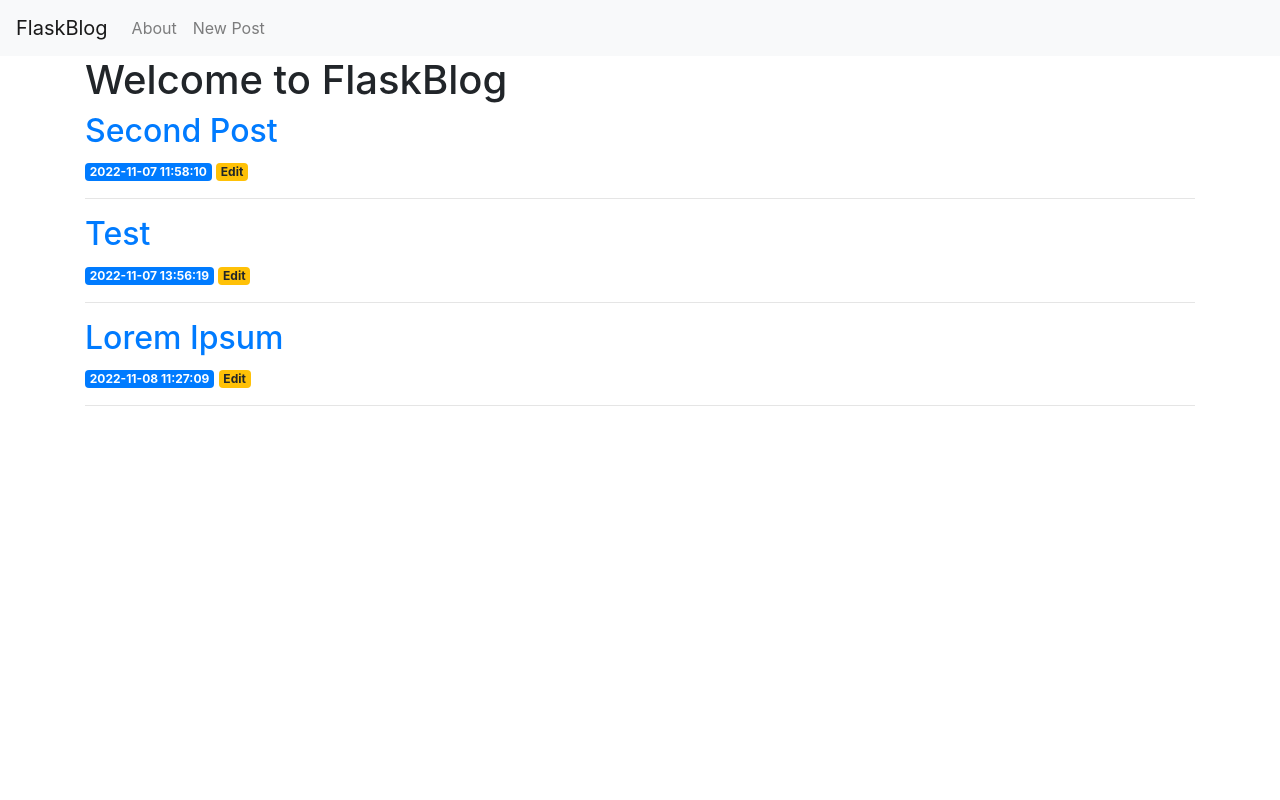
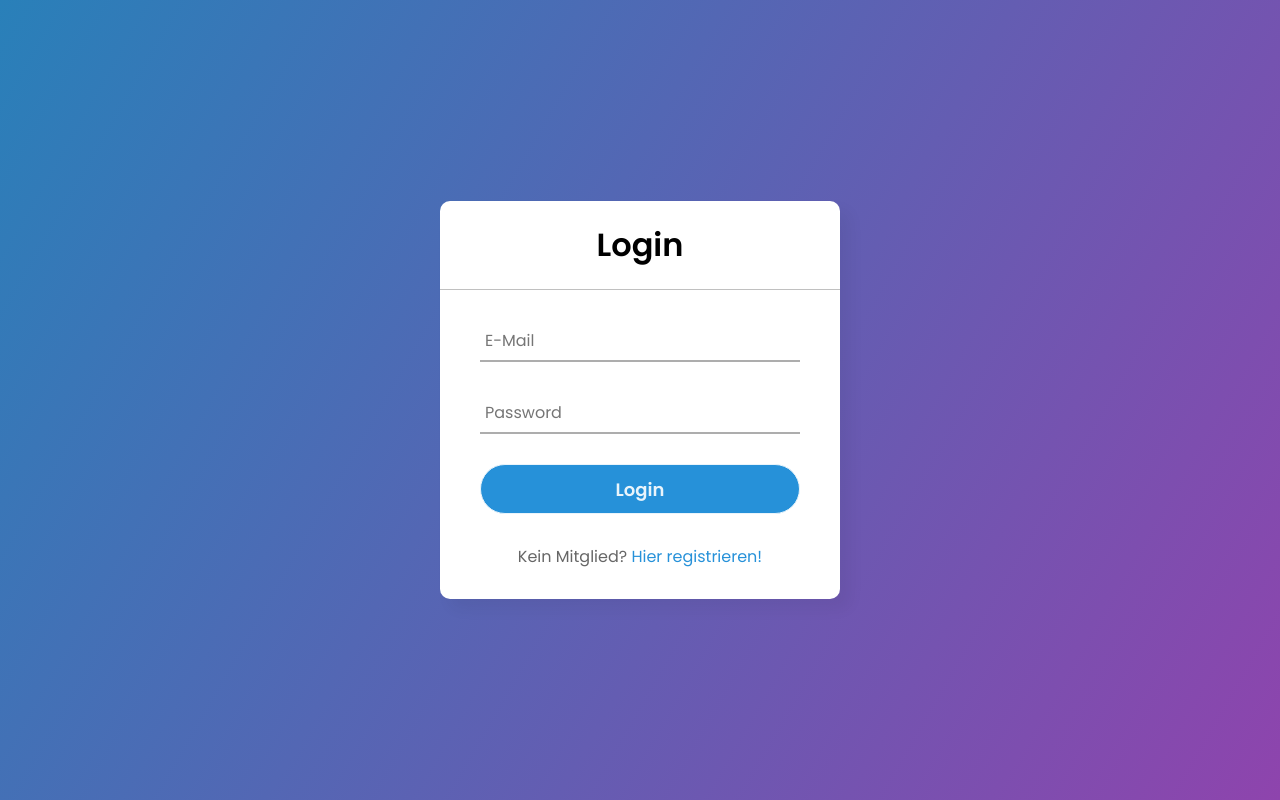
Before and after one commit to Boomhunt3r/FI001-Lehrerkalender, a Flask app: page / in a window 1280 px wide. Run offline with Flask 2, Linux system fonts and the light colour scheme; data comes from the database, SQL or seed files in the repository; both versions use the stored data as it was after the commit; some libraries are stand-ins or nearby versions.

Commit message:
ahahahahah

```diff
--- a/Server.py
+++ b/Server.py
@@ -2,6 +2,12 @@ import sqlite3
 from flask import Flask, render_template, request, url_for, flash, redirect
 from werkzeug.exceptions import abort
 import datatime
+
+
+
+app = Flask(__name__)
+app.config['SECRET KEY'] = 'Der geheime geheim Key'
+app.config['DEBUG'] = True
 
 def get_db_connection():
     conn = sqlite3.connect('database.db')
@@ -17,15 +23,12 @@ def get_post(post_id):
         abort(404)
     return post
 
-app = Flask(__name__)
-app.config['SECRET KEY'] = 'Der geheime geheim Key'
-
 @app.route('/')
 def index():
-    conn = get_db_connection()
-    posts = conn.execute('SELECT * FROM posts').fetchall()
-    conn.close()
-    return render_template('index.html', posts=posts)
+    #conn = get_db_connection()
+    #posts = conn.execute('SELECT * FROM posts').fetchall()
+    #conn.close()
+    return render_template('index.html')
 
 @app.route('/<int:post_id>')
 def post(post_id):
--- a/main.py
+++ b/main.py
@@ -1,6 +1,6 @@
 from flask import Blueprint, render_template
 from flask_login import login_required, current_user
-from . import Server
+import Server
 
 main = Blueprint('main', __name__)
 
@@ -8,7 +8,3 @@ main = Blueprint('main', __name__)
 @login_required
 def index():
     Server.index()
-
-@main.route('/profile')
-def profile():
-    return render_template('profile.html', name=current_user.name)
--- a/static/css/style.css
+++ b/static/css/style.css
@@ -1,6 +1,120 @@
-h1 {
-    border: 2px #eee solid;
-    color: brown;
-    text-align: center;
-    padding: 10px;
+@import url('https://fonts.googleapis.com/css2?family=Noto+Sans:wght@700&family=Poppins:wght@400;500;600&display=swap');
+*{
+  margin: 0;
+  padding: 0;
+  box-sizing: border-box;
+  font-family: "Poppins", sans-serif;
 }
+body{
+  margin: 0;
+  padding: 0;
+  background: linear-gradient(120deg,#2980b9, #8e44ad);
+  height: 100vh;
+  overflow: hidden;
+}
+.center{
+  position: absolute;
+  top: 50%;
+  left: 50%;
+  transform: translate(-50%, -50%);
+  width: 400px;
+  background: white;
+  border-radius: 10px;
+  box-shadow: 10px 10px 15px rgba(0,0,0,0.05);
+}
+.center h1{
+  text-align: center;
+  padding: 20px 0;
+  border-bottom: 1px solid silver;
+}
+.center form{
+  padding: 0 40px;
+  box-sizing: border-box;
+}
+form .txt_field{
+  position: relative;
+  border-bottom: 2px solid #adadad;
+  margin: 30px 0;
+}
+.txt_field input{
+  width: 100%;
+  padding: 0 5px;
+  height: 40px;
+  font-size: 16px;
+  border: none;
+  background: none;
+  outline: none;
+}
+.txt_field label{
+  position: absolute;
+  top: 50%;
+  left: 5px;
+  color: #adadad;
+  transform: translateY(-50%);
+  font-size: 16px;
+  pointer-events: none;
+  transition: .5s;
+}
+.txt_field span::before{
+  content: '';
+  position: absolute;
+  top: 40px;
+  left: 0;
+  width: 0%;
+  height: 2px;
+  background: #2691d9;
+  transition: .5s;
+}
+.txt_field input:focus ~ label,
+.txt_field input:valid ~ label{
+  top: -5px;
+  color: #2691d9;
+}
+.txt_field input:focus ~ span::before,
+.txt_field input:valid ~ span::before{
+  width: 100%;
+}
+.pass{
+  margin: -5px 0 20px 5px;
+  color: #a6a6a6;
+  cursor: pointer;
+}
+.pass:hover{
+  text-decoration: underline;
+}
+input[type="submit"]{
+  width: 100%;
+  height: 50px;
+  border: 1px solid;
+  background: #2691d9;
+  border-radius: 25px;
+  font-size: 18px;
+  color: #e9f4fb;
+  font-weight: 700;
+  cursor: pointer;
+  outline: none;
+}
+input[type="submit"]:hover{
+  border-color: #2691d9;
+  transition: .5s;
+}
+.signup_link{
+  margin: 30px 0;
+  text-align: center;
+  font-size: 16px;
+  color: #666666;
+}
+.signup_link a{
+  color: #2691d9;
+  text-decoration: none;
+}
+.signup_link a:hover{
+  text-decoration: underline;
+}
+
+.register{
+  margin: 30px 0;
+  text-align: center;
+  font-size: 16px;
+  color: #666666;
+}
--- a/templates/index.html
+++ b/templates/index.html
@@ -1,15 +1,29 @@
-{% extends 'base.html' %}
+<!DOCTYPE html>
+<html lang="en">
 
-{% block content %}
-    <h1>{% block title %} Welcome to FlaskBlog {% endblock %}</h1>
-    {% for post in posts %}
-        <a href="{{ url_for('post', post_id=post['id']) }}">
-            <h2>{{ post['title'] }}</h2>
-        </a>
-        <span class="badge badge-primary">{{ post['created'] }}</span>
-        <a href="{{ url_for('edit', id=post['id']) }}">
-            <span class="badge badge-warning">Edit</span>
-        </a>
-        <hr>
-    {% endfor %}
-{% endblock %}
+<head>
+    <meta charset="UTF-8">
+    <meta http-equiv="X-UA-Compatible" content="IE=edge">
+    <title>Lehrerkalender-Login</title>
+    <meta name="viewport" content="width=device-width, initial-scale=1.0">
+    <link rel="stylesheet" href="{{ url_for('static', filename= 'css/style.css') }}">
+</head>
+
+<body>
+    <div class="center">
+        <h1>Login</h1>
+        <form method="post">
+            <div class="txt_field">
+                <input type="text" placeholder="E-Mail" required>
+            </div>
+            <div class="txt_field">
+                <input type="password" placeholder="Password" required>
+            </div>
+            <input type="submit" value="Login">
+            <div class="signup_link">
+                Kein Mitglied? <a href="{{ url_for('auth.signup')}}">Hier registrieren!</a>
+            </div>
+        </form>
+    </div>
+</body>
+</html>
--- a/components/register.html
+++ b/templates/signup.html
@@ -21,7 +21,7 @@
             </div>
             <input type="submit" value="Registrieren">
             <div class="signup_link">
-                <a href="/index.html">Zurück zum Login!</a>
+                <a href="../templates/index.html">Zurück zum Login!</a>
             </div>
         </form>
     </div>
```
Also changed, not shown: __init__.py (+8 -13 lines), auth.py (+6 -7 lines), index.html (deleted, +0 -29 lines), models.py (+6 -6 lines), database.db.
